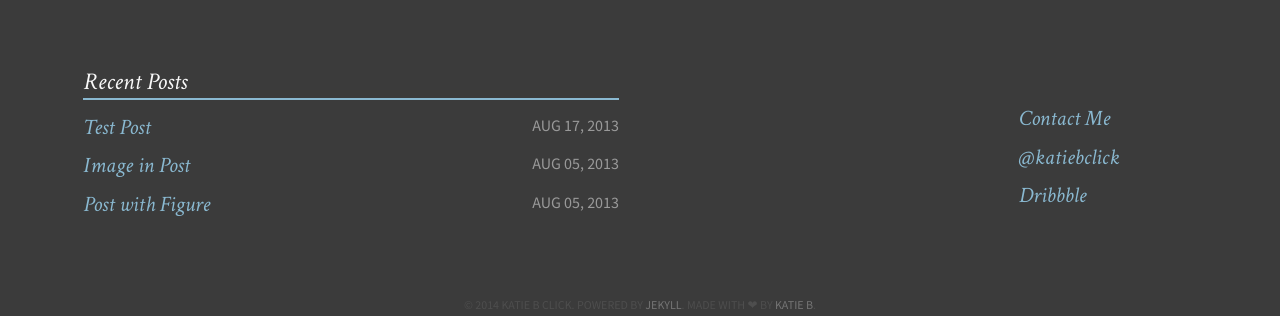
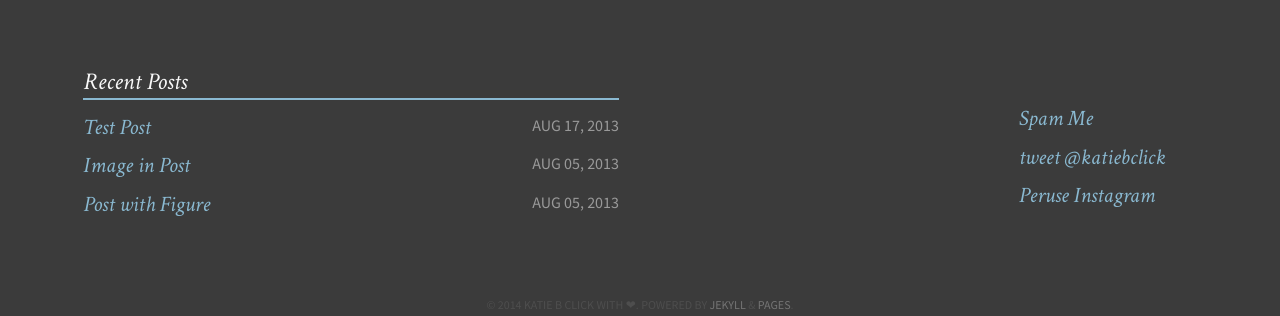
Before and after one commit to roachhd/katiebclick, a Jekyll site: the page built from index.md, in a window 1280 px wide. Shown: the part 1164-1480 px from the top of the page. Built offline with Jekyll 4.4.1, drawn with Linux system fonts in a browser that asks for light colours; comment, search, counter and statistics services are not loaded.

Commit message:
Update footer.html

```diff
--- a/_includes/footer.html
+++ b/_includes/footer.html
@@ -13,20 +13,20 @@
 
       <div class="social">
         <ul>
-            <li><a id="mail" href="mailto:{{ site.owner.email }}"><span class="foot-link">Contact Me</span></a></li>
+            <li><a id="mail" href="mailto:{{ site.owner.email }}"><span class="foot-link">Spam Me</span></a></li>
 
             {% if site.owner.twitter %}
-            <li><a id="twit" href="http://twitter.com/{{ site.owner.twitter }}" target="_blank"><span class="foot-link">@{{ site.owner.twitter }}</span></a></li>
+            <li><a id="twit" href="http://twitter.com/{{ site.owner.twitter }}" target="_blank"><span class="foot-link">tweet @{{ site.owner.twitter }}</span></a></li>
             {% endif %}
 
 
-            {% if site.owner.dribbble %}
-            <li><a id="drib" href="http://dribbble.com/{{ site.owner.dribbble }}" target="_blank"><span class="foot-link">Dribbble</span></a></li>
+            {% if site.owner.instagram %}
+            <li><a id="drib" href="http://instagram.com/{{ site.owner.instagram }}" target="_blank"><span class="foot-link">Peruse Instagram</span></a></li>
             {% endif %}
         </ul>
     </div>
     </aside>
-    <small>&copy; {{ site.time | date: '%Y' }} {{ site.owner.name }}. Powered by <a href="http://jekyllrb.com">Jekyll</a>. Made with ❤ by <a href="http://katieball.me/about">Katie B</a>.</small>
+    <small>&copy; {{ site.time | date: '%Y' }} {{ site.owner.name }} with ❤. Powered by <a href="http://jekyllrb.com">Jekyll</a> &amp; <a href="http://pages.github.com">Pages</a>.</small>
   </footer>
 
   <!-- If they're out, get some from the cellar -->
```
